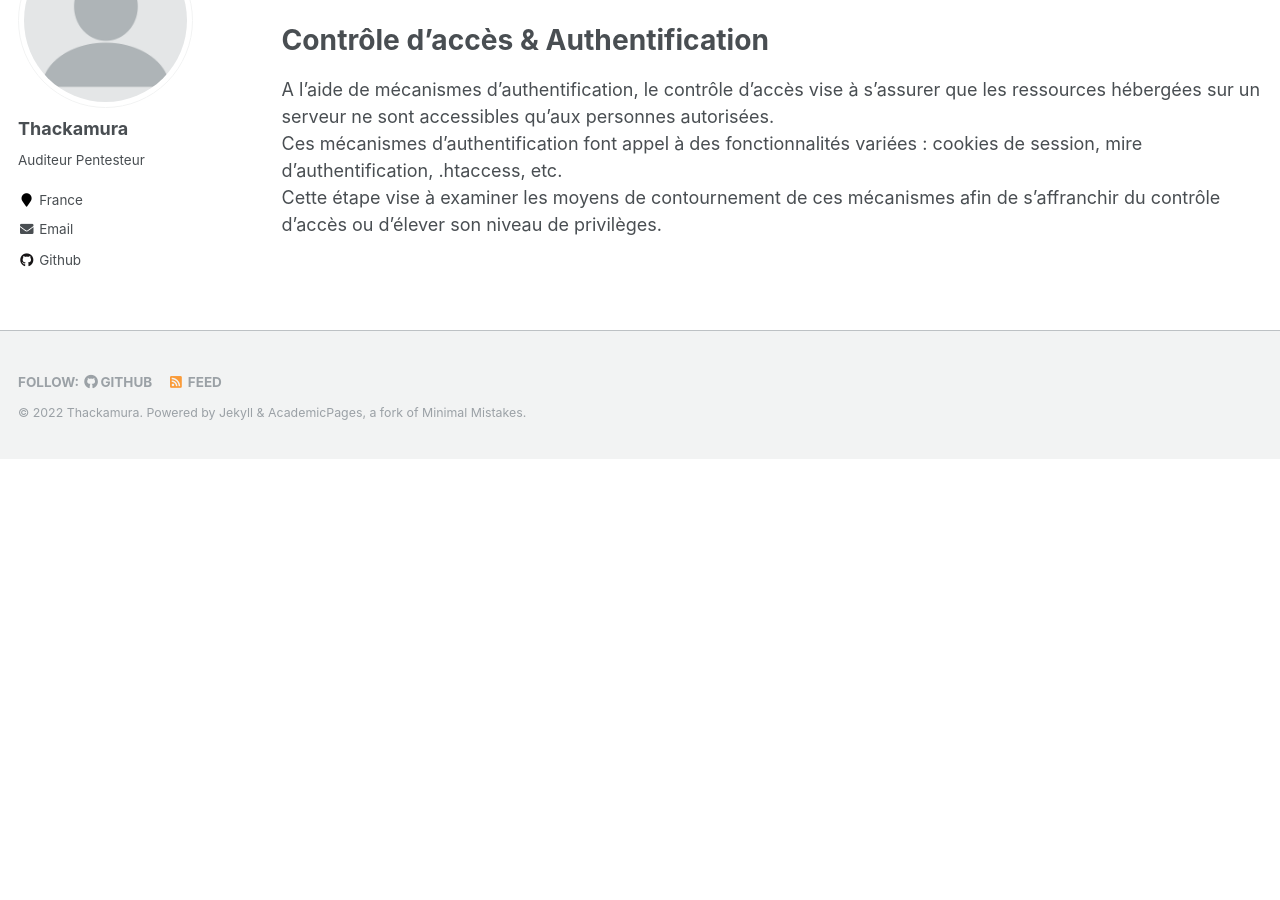
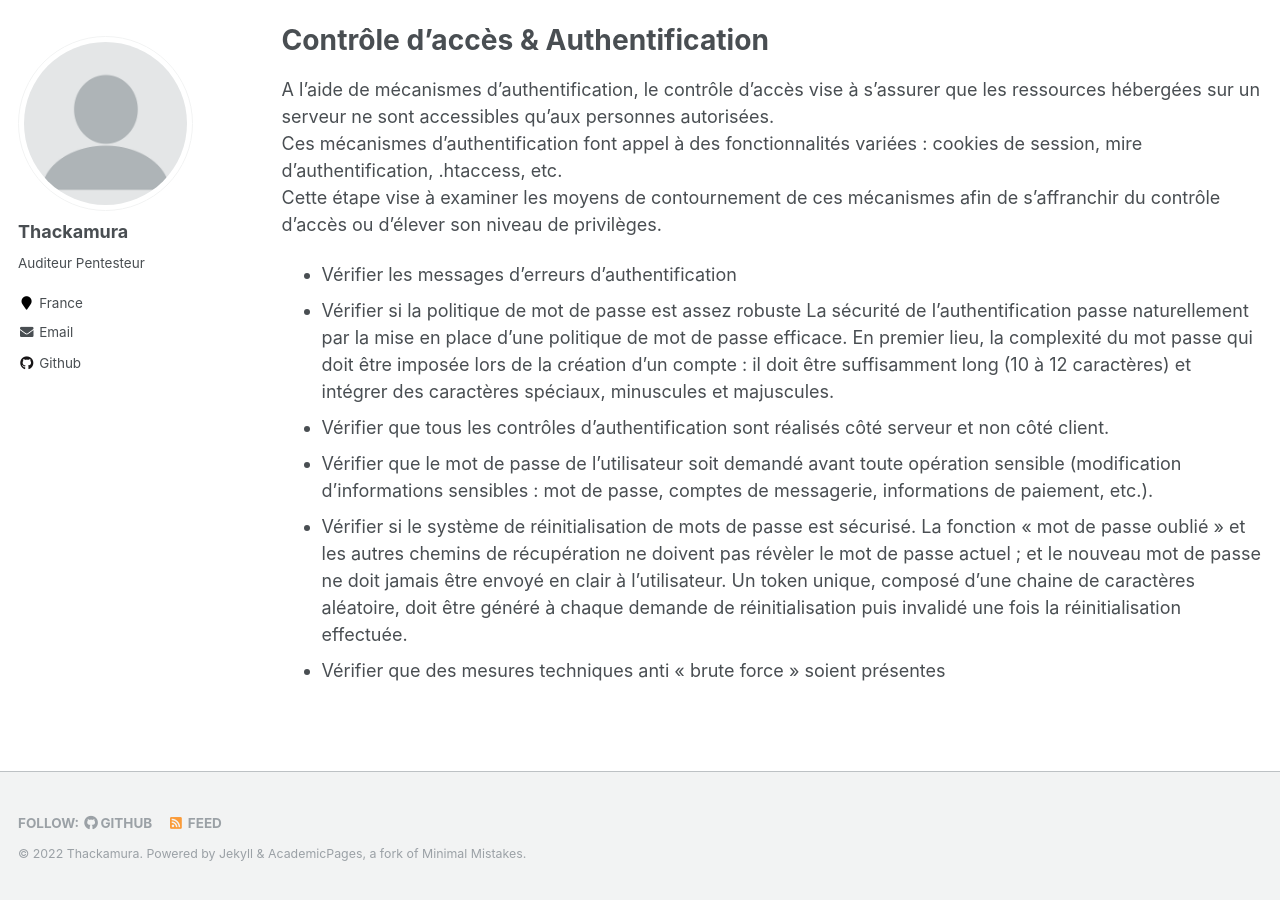
Before and after one commit to thackamura/thackamura.github.io, a Jekyll site: the page built from _pages/web-checklist.md, in a window 1280 px wide and 900 px high, scrolled down 7008 px. Built offline with Jekyll 4.4.1, drawn with Linux system fonts in a browser that asks for light colours; before the commit the page ends 7467 px from its top, so only the background shows below that.

Commit message:
Update web-checklist.md

```diff
--- a/_pages/web-checklist.md
+++ b/_pages/web-checklist.md
@@ -219,3 +219,13 @@ ressources hébergées sur un serveur ne sont accessibles qu’aux personnes aut
 session, mire d’authentification, .htaccess, etc.
 <br/>Cette étape vise à examiner les moyens de contournement de ces mécanismes afin de
 s’affranchir du contrôle d’accès ou d’élever son niveau de privilèges.
+
+* Vérifier les messages d’erreurs d’authentification
+* Vérifier si la politique de mot de passe est assez robuste
+La sécurité de l’authentification passe naturellement par la mise en place d’une politique de mot de passe efficace. En premier lieu, la complexité du mot passe qui doit être imposée lors de la création d’un compte : il doit être suffisamment long (10 à 12 caractères) et intégrer des caractères spéciaux, minuscules et majuscules.
+* Vérifier que tous les contrôles d’authentification sont réalisés côté serveur et non côté client.
+* Vérifier que le mot de passe de l'utilisateur soit demandé avant toute opération sensible (modification d’informations sensibles : mot de passe, comptes de messagerie, informations de paiement, etc.).
+* Vérifier si le système de réinitialisation de mots de passe est sécurisé.
+La fonction « mot de passe oublié » et les autres chemins de récupération ne doivent pas révèler le mot de passe actuel ; et le nouveau mot de passe ne doit jamais être envoyé en clair à l’utilisateur.
+Un token unique, composé d’une chaine de caractères aléatoire, doit être généré à chaque demande de réinitialisation puis invalidé une fois la réinitialisation effectuée.
+* Vérifier que des mesures techniques anti « brute force » soient présentes
```
